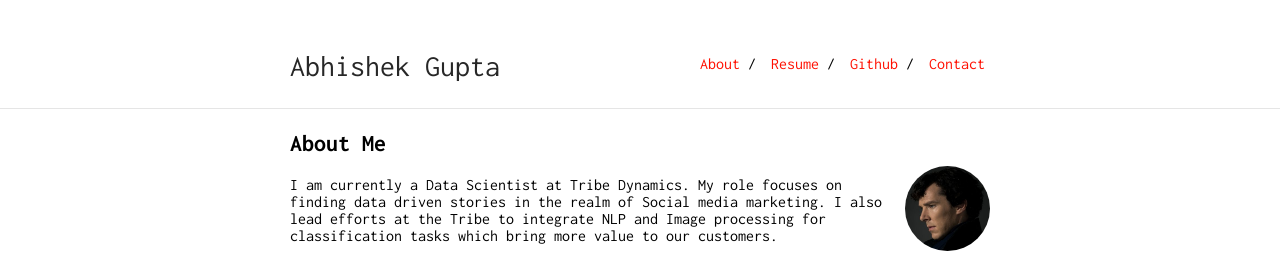
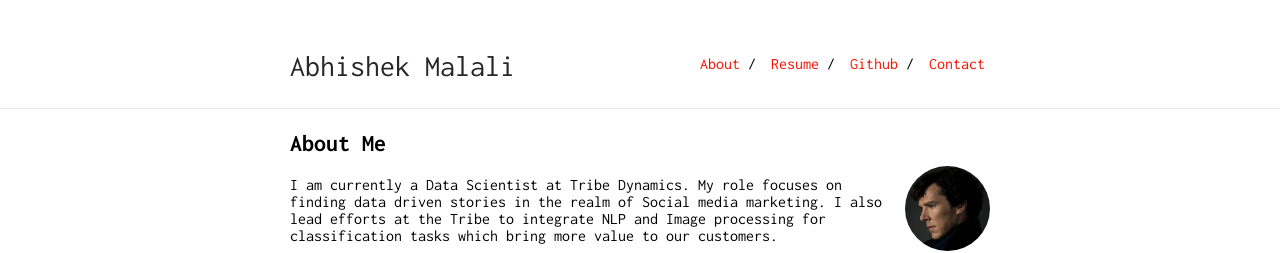
Before and after one commit to abhishekmalali/abhishekmalali.github.io, a Jekyll site: the page built from index.md, in a window 1280 px wide. Shown: the top 253 px of the page. Built offline with Jekyll 4.4.1, drawn with Linux system fonts in a browser that asks for light colours; our own code applies the rules of GitHub Pages for plain Markdown files.

Commit message:
Changing the Site Name

```diff
--- a/_config.yml
+++ b/_config.yml
@@ -1,4 +1,4 @@
-title: Abhishek Gupta
+title: Abhishek Malali
 url: "https://abhishekmalali.github.io/"
 baseurl: "/"
 
```
